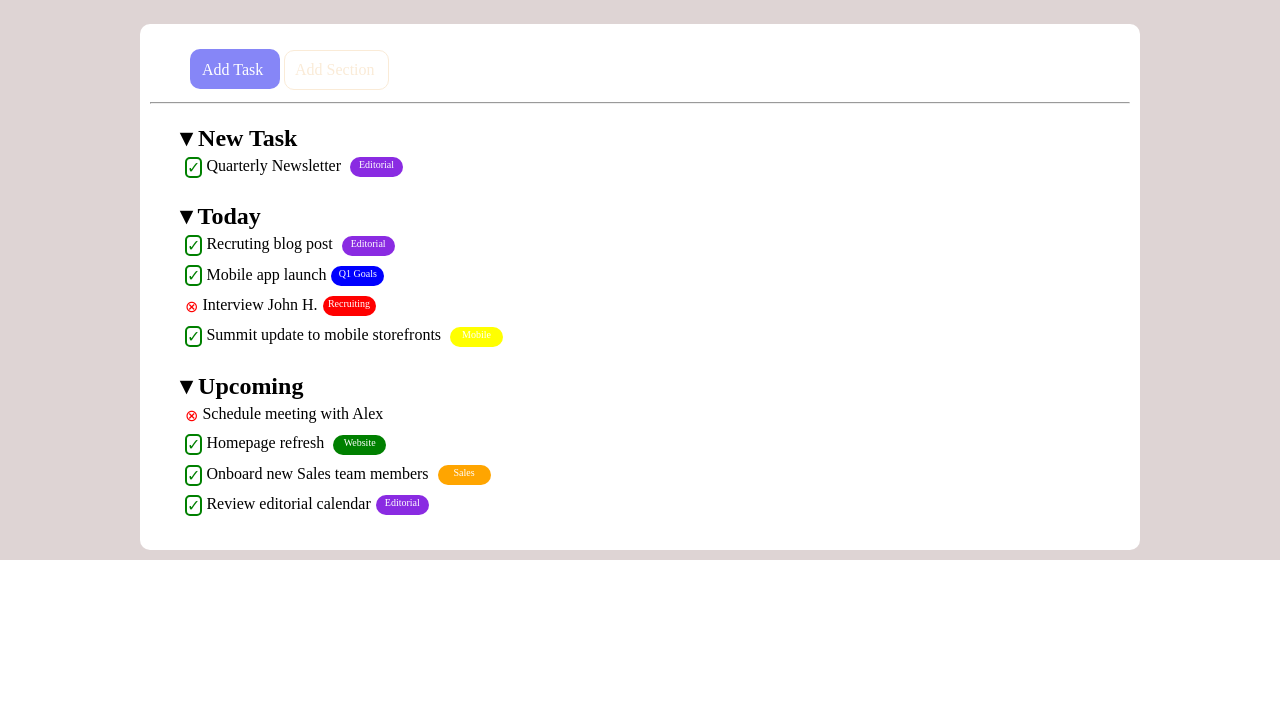
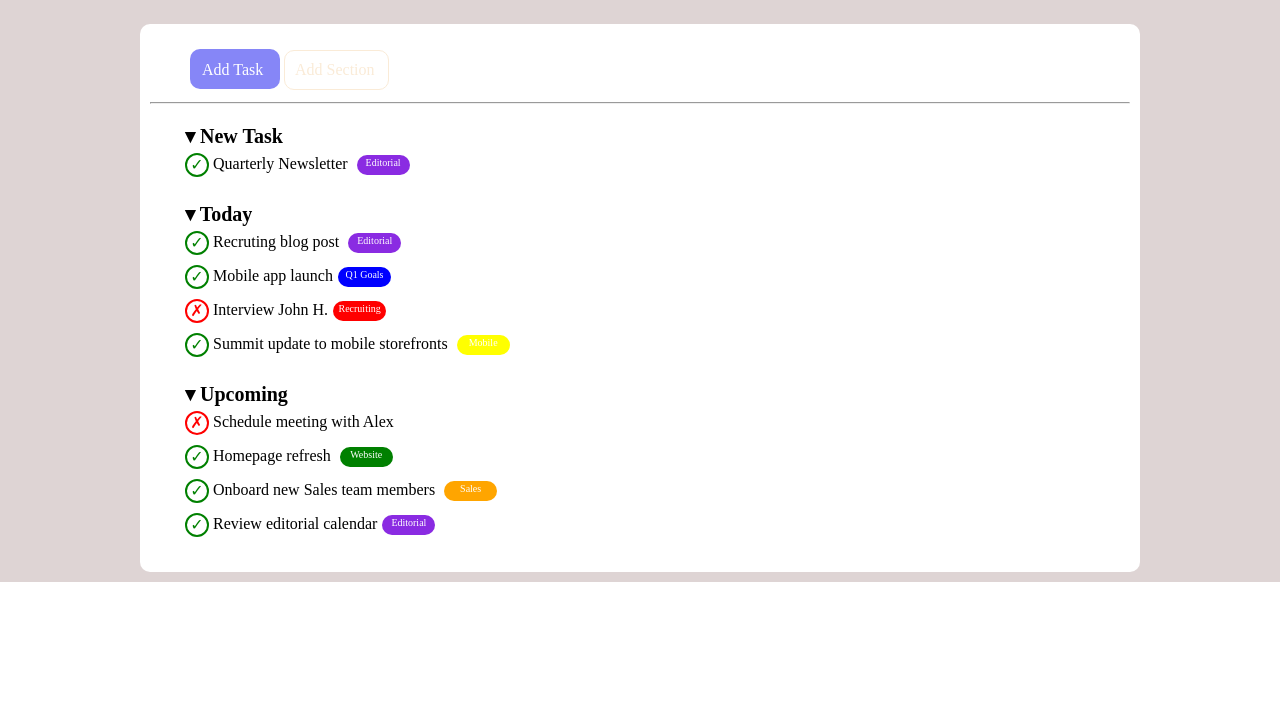
Before and after one commit to ArrobbioUmberto/html-css-toboolist, a plain HTML site: page index.html in a window 1280 px wide. Shown: the part 76-800 px from the top of the page. Drawn offline with Linux system fonts and the light colour scheme.

Commit message:
Correzione ul-li

```diff
--- a/css/style.css
+++ b/css/style.css
@@ -62,7 +62,10 @@ main{
 
 
 /* seconda parte con le liste  */
-
+.title{
+    font-size: 20px;
+    font-weight: bold;
+}
 li{
     text-decoration: none;
     padding: 5px;
@@ -71,13 +74,20 @@ li{
 span{
     vertical-align: middle;
 }
+.icon{
+    width: 24px;
+    height: 24px;
+    display: inline-block;
+    border: 2px solid currentColor;
+    border-radius:  50%;
+    text-align: center;
+    /* in questo caso se la width o la height fossero state piu grandi avrei dovuto utilizzare line height per posizionare in modo corretto a livello orizzontale  */
+}
 .false{
     color: red;
 }
 .true{
-    border: 2px solid green;
     color: green;
-    border-radius:5px; ;
 }
 
 /* sezione con i vari bottoni colorati  */
@@ -95,8 +105,6 @@ span{
 }
 #editorial{
     background-color: blueviolet;
-
-
 }
 #q1Goal{
      background-color: blue;
--- a/index.html
+++ b/index.html
@@ -27,24 +27,30 @@
             <!-- fine parte sueperiore e inzio della componente lista  -->
             <!-- prima lista  -->
             <div class="box">
-                <ul><h2>&#9662; New Task</h2></ul>
-                   <li><span class="true">&check;</span> Quarterly Newsletter <div class="side_button" id="editorial"> Editorial</div></li>
+                <ul>
+                   <li class="title">&#9662; New Task</li>
+                   <li><span class="icon true">&check;</span> Quarterly Newsletter <div class="side_button" id="editorial"> Editorial</div></li>
+                </ul>
             </div>
             <!-- seconda lista  -->
             <div class="box">
-                <ul><h2>&#9662; Today</h2></ul>
-                   <li><span class="true">&check;</span> Recruting blog post <div class="side_button" id="editorial"> Editorial</div></li>
-                   <li><span class="true">&check;</span> Mobile app launch<div class="side_button" id="q1Goal"> Q1 Goals</div></li>
-                   <li><span class="false">&#8855;</span> Interview John H.<div class="side_button" id="recruiting"> Recruiting</div></li>
-                   <li><span class="true">&check;</span> Summit update to mobile storefronts <div class="side_button" id="mobile"> Mobile</div></li>
+                <ul>
+                   <li class="title">&#9662; Today</li>
+                   <li><span class="icon true">&check;</span> Recruting blog post <div class="side_button" id="editorial"> Editorial</div></li>
+                   <li><span class="icon true">&check;</span> Mobile app launch<div class="side_button" id="q1Goal"> Q1 Goals</div></li>
+                   <li><span class="icon false">&cross;</span> Interview John H.<div class="side_button" id="recruiting"> Recruiting</div></li>
+                   <li><span class="icon true">&check;</span> Summit update to mobile storefronts <div class="side_button" id="mobile"> Mobile</div></li>
+                </ul>
             </div>
             <!-- terza lista  -->
             <div class="box">
-                <ul><h2>&#9662; Upcoming</h2></ul>
-                   <li><span class="false">&#8855;</span> Schedule meeting with Alex</li>
-                   <li><span class="true">&check;</span> Homepage refresh <div class="side_button" id="website"> Website</div></li>
-                   <li><span class="true">&check;</span> Onboard new Sales team members <div class="side_button" id="sales"> Sales</div></li>
-                   <li><span class="true">&check;</span> Review editorial calendar<div class="side_button" id="editorial"> Editorial</div></li>
+                <ul>
+                   <li class="title">&#9662; Upcoming</li>
+                   <li><span class="icon false">&cross;</span> Schedule meeting with Alex</li>
+                   <li><span class="icon true">&check;</span> Homepage refresh <div class="side_button" id="website"> Website</div></li>
+                   <li><span class="icon true">&check;</span> Onboard new Sales team members <div class="side_button" id="sales"> Sales</div></li>
+                   <li><span class="icon true">&check;</span> Review editorial calendar<div class="side_button" id="editorial"> Editorial</div></li>
+                </ul>
             </div>
         </section>
         <!-- fine section container  -->
```
Also changed, not shown: 1 other file.
